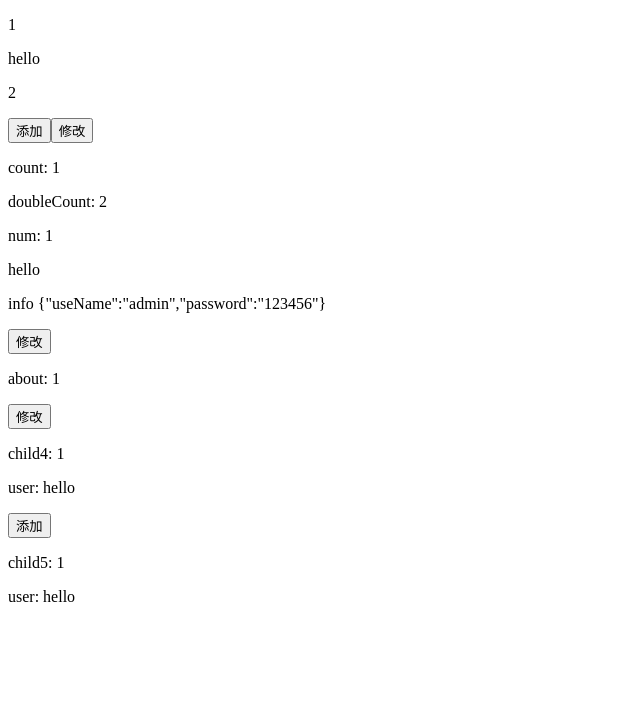
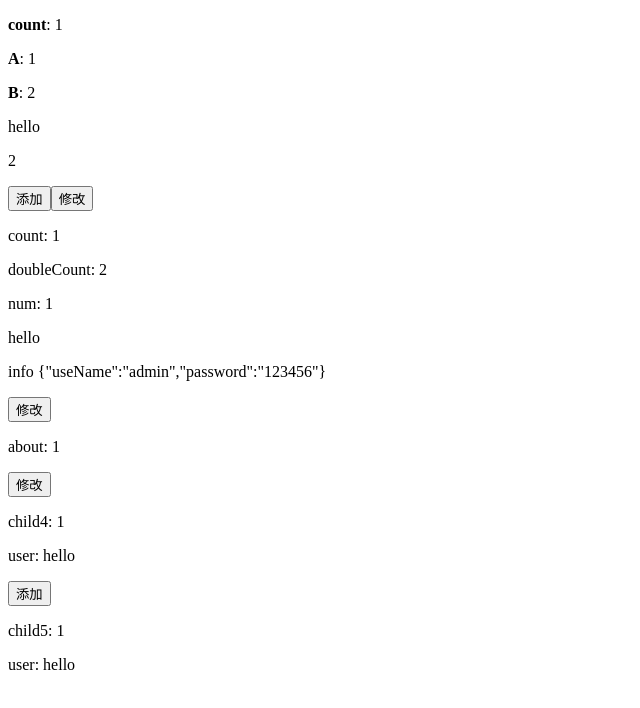
Before and after one commit to tcly861204/react-pinia, a React (Vite) app: page / in a window 1280 px wide. Shown: the top 708 px of the page, without its empty margins (0-640 px from the left). Built offline with nearby package versions, Linux system fonts and the light colour scheme.

Commit message:
fix: 🐛 完善前端

```diff
--- a/src/Child.tsx
+++ b/src/Child.tsx
@@ -2,10 +2,13 @@ import useStore from './useStore'
 import { memo } from 'react'
 const Child = memo(() => {
   const store = useStore()
+  console.log(store)
   console.log('rendering child')
   return (
     <section>
-      <p>{store.count}</p>
+      <p><strong>count</strong>: {store.count}</p>
+      <p><strong>A</strong>: {store.a}</p>
+      <p><strong>B</strong>: {store.b}</p>
       <p>{store.user}</p>
       <p>{store.doubleCount}</p>
       <button onClick={store.add}>添加</button>
--- a/src/useStore.ts
+++ b/src/useStore.ts
@@ -3,8 +3,10 @@ import { defineStore } from '../packages/main'
 const useStore = defineStore({
   state: () => {
     return {
+      a: 1,
+      b: 2,
       count: 1,
-      user: 'hello',
+      user: 'hello'
     }
   },
   getters: {
@@ -15,6 +17,8 @@ const useStore = defineStore({
   actions: {
     add() {
       this.count += 1
+      this.a += 2
+      this.b += 3
     },
     changeUser() {
       this.user = 'zhangsan'
```
Also changed, not shown: 1 other file (tests, documents, lock files or other folders).
